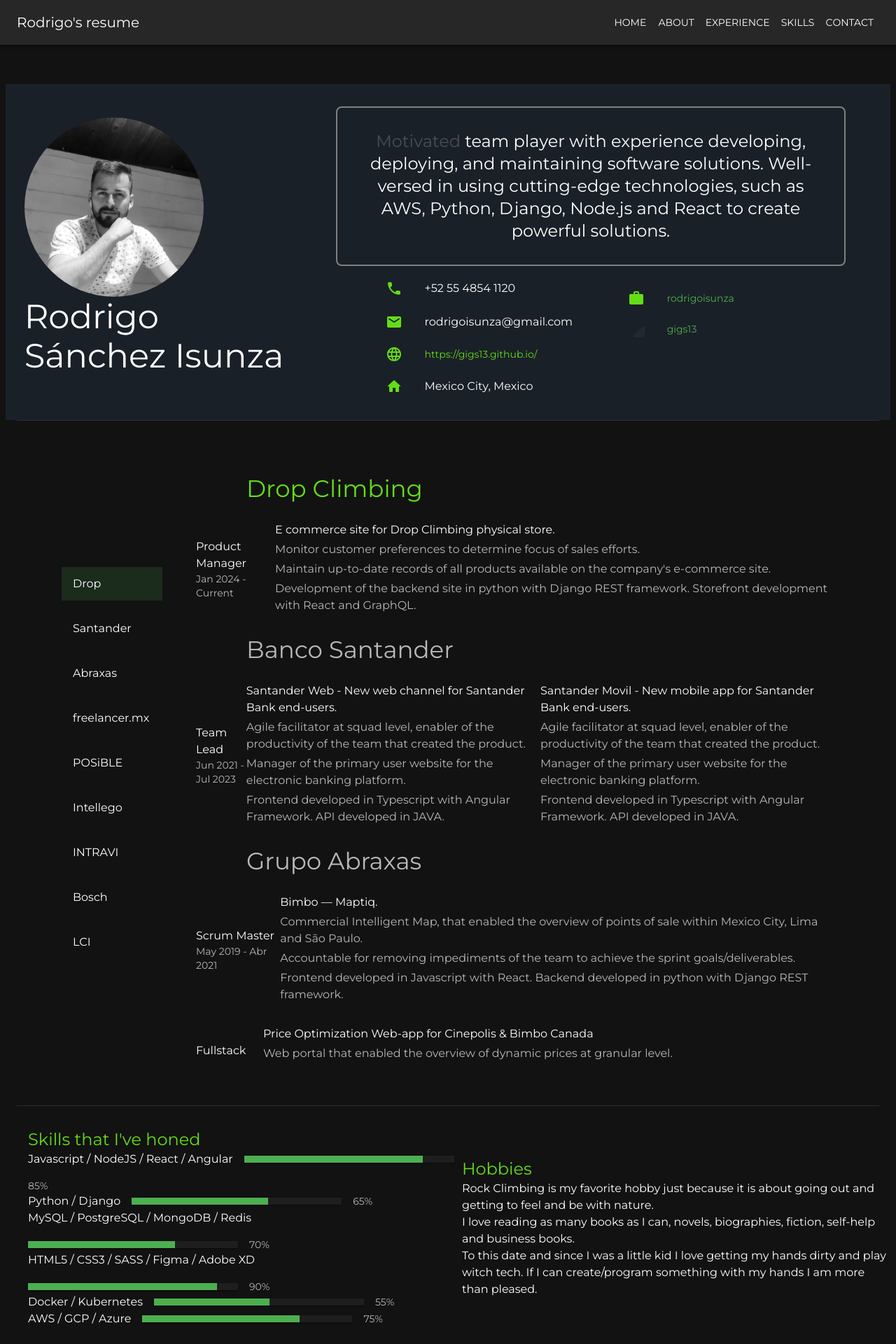
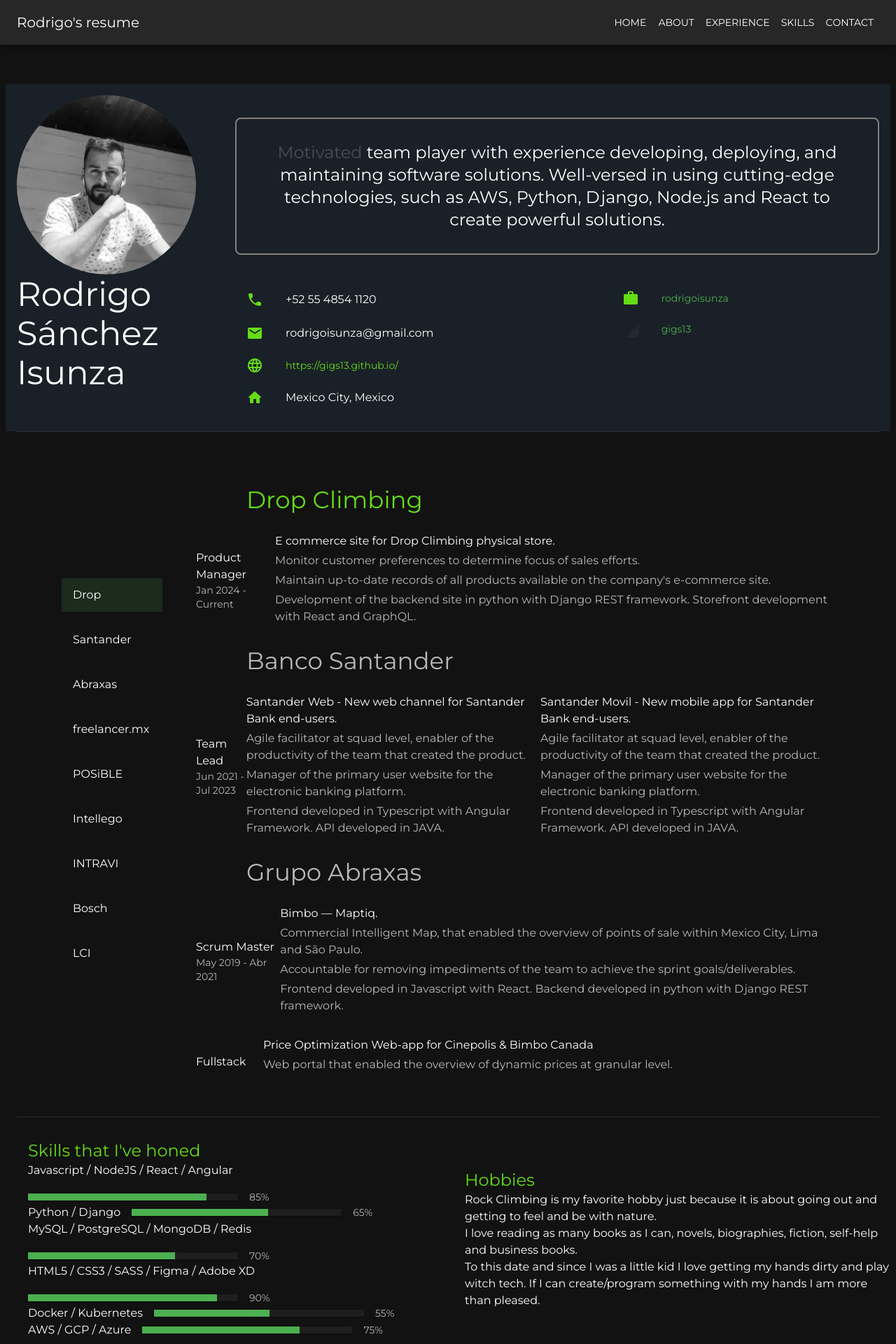
Before and after one commit to gigs13/gigs13.github.io, a React (Create React App) app in the folder app/: page / in a window 1280 px wide. Shown: the whole page at 70% size. Built offline with nearby package versions, Linux system fonts and the light colour scheme.

Commit message:
Add some fixations to common errors

```diff
--- a/app/src/components/experiencia.js
+++ b/app/src/components/experiencia.js
@@ -58,6 +58,7 @@
           />
           {job.projects.map((project) => (
             <ListItemText
+              key={project.id}
               primary={`${project.title}`}
               secondary={
                 <Typography
@@ -67,7 +68,7 @@
                   color="text.secondary"
                 >
                   {project.description.map((description) => (
-                    <ListItemText>{description}</ListItemText>
+                    <ListItemText key={description}>{description}</ListItemText>
                   ))}
                 </Typography>
               }
--- a/app/src/components/habilidades.js
+++ b/app/src/components/habilidades.js
@@ -12,7 +12,7 @@
       container
       justifyContent="center"
       alignItems="center"
-      spacing={1}
+      spacing={2}
       sx={{
         pl: 4,
         pt: 4,
@@ -63,7 +63,7 @@
           </Grid>
         ))}
       </Grid>
-      <Grid item xs={6} spacing={2}>
+      <Grid item xs={6}>
         <Typography variant="h5" color="secondary">
           Hobbies
         </Typography>
--- a/app/src/components/navbar.js
+++ b/app/src/components/navbar.js
@@ -51,7 +51,7 @@
       <Divider />
       <List>
         {navItems.map((item) => (
-          <a href={`#${item.toLocaleLowerCase()}`}>
+          <a key={item} href={`#${item.toLocaleLowerCase()}`}>
             <ListItem key={item} disablePadding>
               <ListItemButton sx={{ textAlign: "center" }}>
                 <ListItemText primary={item} />
@@ -94,7 +94,7 @@
             </Typography>
             <Box sx={{ display: { xs: "none", sm: "block" } }}>
               {navItems.map((item) => (
-                <a href={`#${item.toLocaleLowerCase()}`}>
+                <a key={item} href={`#${item.toLocaleLowerCase()}`}>
                   <Button key={item} sx={{ color: "#fff" }}>
                     {item}
                   </Button>
--- a/app/src/components/resumen.js
+++ b/app/src/components/resumen.js
@@ -35,11 +35,13 @@
     >
       <Grid id="about" container spacing={2}>
         <Grid
-          container
-          xs={5}
+          item
+          xs={3}
           justifyContent="center"
           alignItems="center"
-          columnSpacing={6}
+          sx={{
+            p: 4,
+          }}
         >
           <Stack>
             <Avatar
@@ -54,7 +56,7 @@
             </Typography>
           </Stack>
         </Grid>
-        <Grid container xs={7} justifyContent="center" alignItems="center">
+        <Grid item xs={9} justifyContent="center" alignItems="center">
           <Box
             my={4}
             display="flex"
@@ -72,7 +74,7 @@
             </Typography>
           </Box>
           <Grid container justifyContent="center">
-            <Grid container xs={7} spacing={4} justifyContent="center">
+            <Grid item xs={7} justifyContent="center">
               <List>
                 <ListItem>
                   <ListItemIcon>
@@ -107,7 +109,7 @@
                 </ListItem>
               </List>
             </Grid>
-            <Grid container xs={5} spacing={2}>
+            <Grid item xs={5}>
               <List>
                 <ListItemButton component="a" href={user.linkedin.url}>
                   <ListItemIcon>
```
